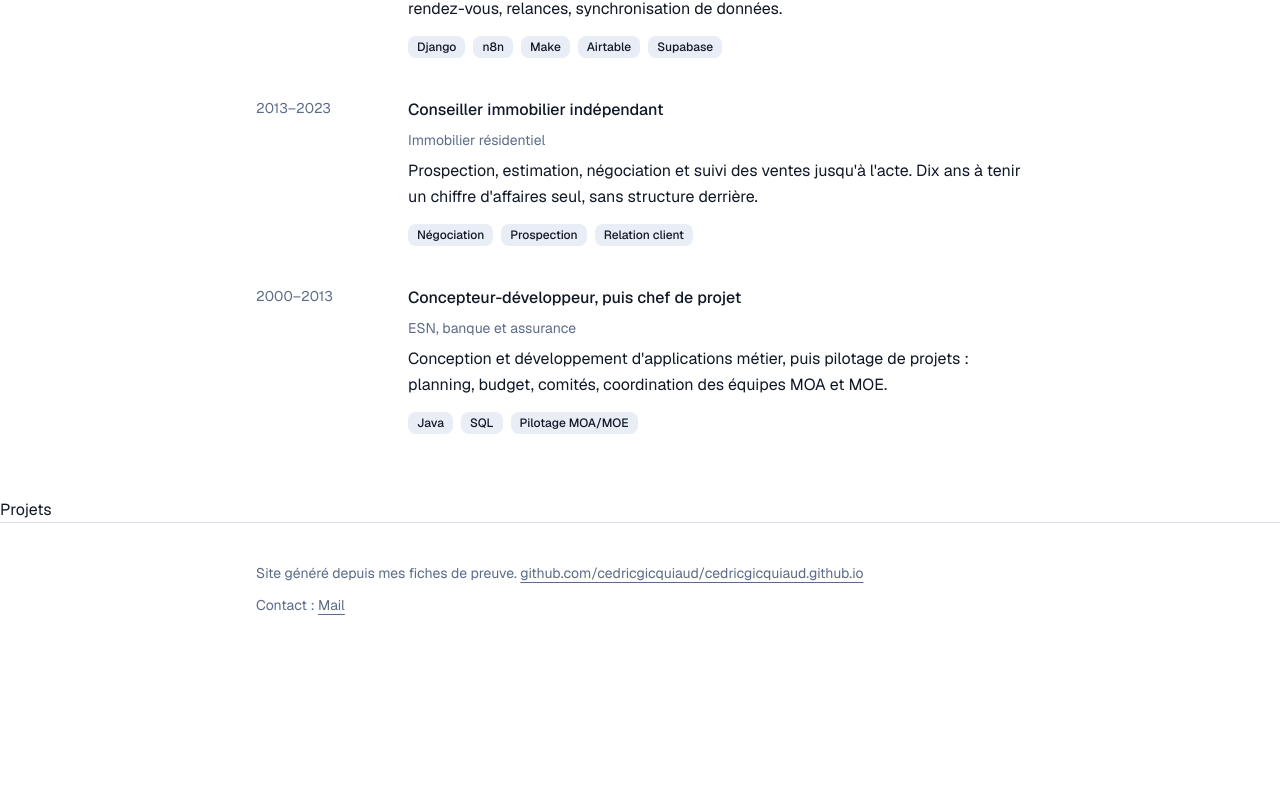
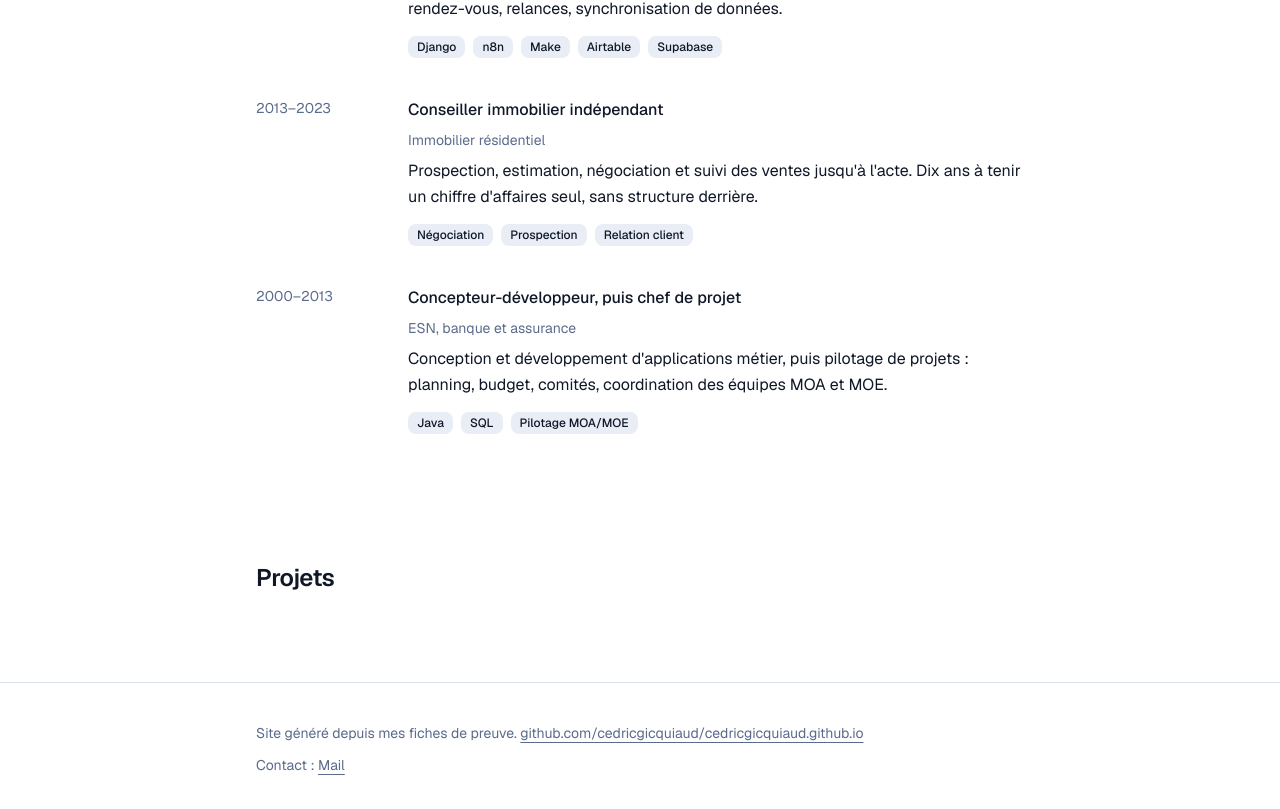
Before and after one commit to cedricgicquiaud/cedricgicquiaud.github.io, a Next.js app: page / in a window 1280 px wide. Shown: the part 2214-3023 px from the top of the page. Before the commit the page ends 2869 px from the top, so only its background shows below. Built offline with nearby package versions, Linux system fonts and the light colour scheme.

Commit message:
fix: give the Projects placeholder the shared content container (PFO-14)

```diff
--- a/components/projects.tsx
+++ b/components/projects.tsx
@@ -1,7 +1,9 @@
 export function Projects() {
   return (
-    <section id="projets">
-      <h2>Projets</h2>
+    <section id="projets" className="px-6 py-16 lg:px-16">
+      <div className="mx-auto w-full max-w-3xl">
+        <h2 className="mb-6 text-2xl font-semibold tracking-tight">Projets</h2>
+      </div>
     </section>
   );
 }
```
